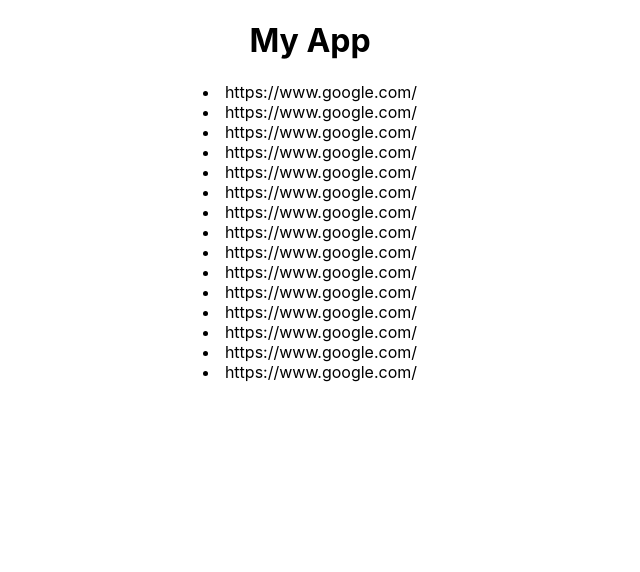
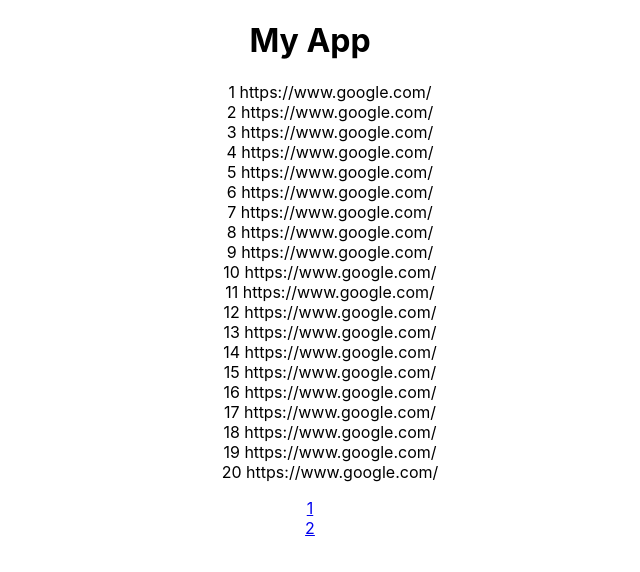
Before and after one commit to maxcramer/phantom, a React (Create React App) app: page / in a window 1280 px wide. Shown: the top 572 px of the page, without its empty margins (330-970 px from the left). Built offline with nearby package versions, Linux system fonts and the light colour scheme.

Commit message:
pagination displaying in browser, will get fully working next

```diff
--- a/src/App.js
+++ b/src/App.js
@@ -1,7 +1,8 @@
 import React, { useState, useEffect } from "react";
 import axios from "axios";
 
-import Url from "./components/Url";
+import Url from "./components/Url/Url";
+import Pagination from "./components/Pagination/Pagination";
 
 import "./App.css";
 
@@ -66,13 +67,53 @@
     id: 15,
     url: "https://www.google.com/",
   },
+  {
+    id: 16,
+    url: "https://www.google.com/",
+  },
+  {
+    id: 17,
+    url: "https://www.google.com/",
+  },
+  {
+    id: 18,
+    url: "https://www.google.com/",
+  },
+  {
+    id: 19,
+    url: "https://www.google.com/",
+  },
+  {
+    id: 20,
+    url: "https://www.google.com/",
+  },
+  {
+    id: 21,
+    url: "https://www.google.com/",
+  },
+  {
+    id: 22,
+    url: "https://www.google.com/",
+  },
+  {
+    id: 23,
+    url: "https://www.google.com/",
+  },
+  {
+    id: 24,
+    url: "https://www.google.com/",
+  },
+  {
+    id: 25,
+    url: "https://www.google.com/",
+  },
 ];
 
 function App() {
   // const [url, setUrl] = useState([]);
   // const [loading, setLoading] = useState(false);
   const [currentPage, setCurrentPage] = useState(1);
-  const [urlPerPage, setUrlPerPage] = useState(10);
+  const [urlPerPage, setUrlPerPage] = useState(20);
 
   // useEffect(() => {
   //   const fetchUrls = async () => {
@@ -87,10 +128,15 @@
 
   console.log(data);
 
+  const indexOfLastUrl = currentPage * urlPerPage;
+  const indexOfFirstUrl = indexOfLastUrl - urlPerPage;
+  const currentUrl = data.slice(indexOfFirstUrl, indexOfLastUrl);
+
   return (
     <div className="App">
       <h1>My App</h1>
-      <Url data={data} />
+      <Url data={currentUrl} />
+      <Pagination urlPerPage={urlPerPage} totalUrls={data.length} />
     </div>
   );
 }
--- /dev/null
+++ b/src/components/Pagination/Pagination.js
@@ -0,0 +1,19 @@
+import React from "react";
+
+export const Pagination = ({ urlPerPage, totalUrls }) => {
+  const pageNumbers = [];
+  for (let i = 1; i <= Math.ceil(totalUrls / urlPerPage); i++) {
+    pageNumbers.push(i);
+  }
+  return (
+    <nav>
+      {pageNumbers.map((number) => (
+        <li key={number}>
+          <a href="!#">{number}</a>
+        </li>
+      ))}
+    </nav>
+  );
+};
+
+export default Pagination;
--- /dev/null
+++ b/src/components/Url/Url.css
@@ -0,0 +1,3 @@
+li {
+    list-style: none;
+}
--- a/src/components/Url.js
+++ b/src/components/Url/Url.js
@@ -1,13 +1,17 @@
 import React from "react";
+
+import "./Url.css";
 
 const Url = ({ data }) => {
   console.log("URL", data);
   return (
-    <div>
+    <ul>
       {data.map((data) => (
-        <li key={data.id}>{data.url}</li>
+        <li key={data.id}>
+          {data.id} {data.url}
+        </li>
       ))}
-    </div>
+    </ul>
   );
 };
 
```
